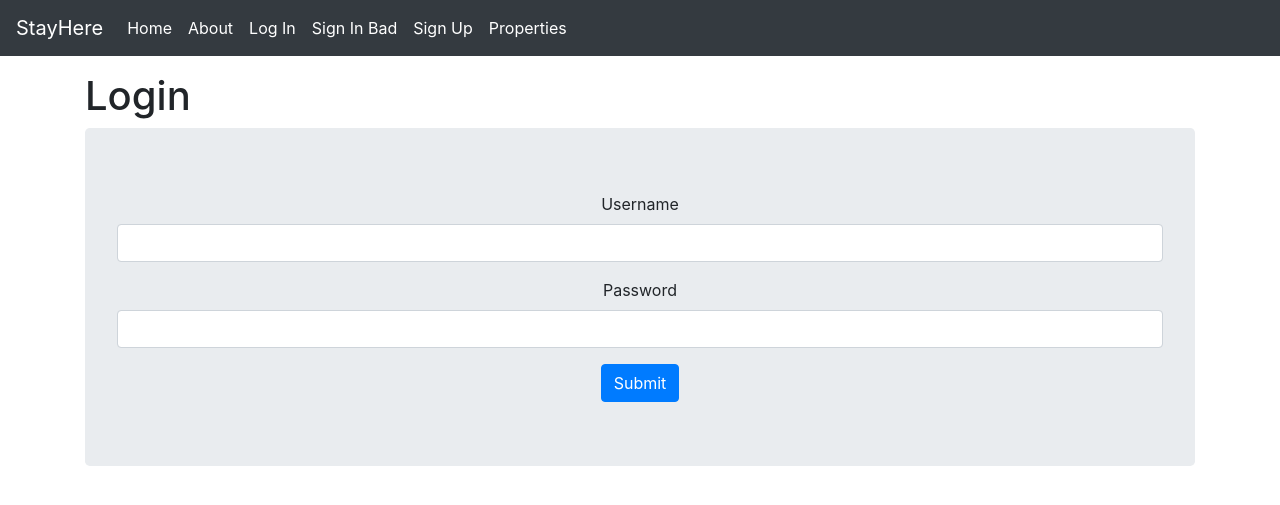
After one commit to SamanAttar/StayHere, a Flask app: page /login in a window 1280 px wide. The commit adds this page. Shown: the top 505 px of the page. Run offline with Flask 2, Linux system fonts and the light colour scheme; some libraries are stand-ins or nearby versions.

Commit message:
Reformatted LoginPage and reroute user

```diff
--- a/app.py
+++ b/app.py
@@ -56,7 +56,7 @@ def property(id):
     return render_template('property.html', id=id)
 
 # User login
-@app.route('/signin', methods=['GET', 'POST'])
+@app.route('/login', methods=['GET', 'POST'])
 def login():
     if request.method == 'POST':
         # Get Form Fields
@@ -84,16 +84,17 @@ def login():
                 return redirect(url_for('dashboard'))
             else:
                 error = 'Invalid login'
-                return render_template('signin.html', error=error)
+                return render_template('login.html', error=error)
             # Close connection
             cur.close()
         else:
             error = 'Username not found'
-            return render_template('signin.html', error=error)
+            return render_template('login.html', error=error)
 
-    return render_template('signin.html')
+    return render_template('login.html')
 
 @app.route('/logout')
+@is_logged_in
 def logout():
     session.clear()
     # flash('You are now logged out', 'success') TODO: this doesnt work
@@ -123,7 +124,7 @@ def signup():
         flash('You are now registered!', 'success')
         cur.close()
         #con.close()
-        return redirect(url_for('signin'))
+        return redirect(url_for('login'))
     return render_template('signup.html', form = form)
 
 @app.route('/propertySearch', methods = ['POST'])
--- a/templates/includes/_navbar.html
+++ b/templates/includes/_navbar.html
@@ -15,14 +15,14 @@
 
          {% if session.logged_in %}
            <li class="nav-item active">
-             <a class="nav-link" href="/dashboard">Logout</a>
+             <a class="nav-link" href="/dashboard">Dashboard</a>
            </li>
            <li class="nav-item active">
              <a class="nav-link" href="/logout">Logout</a>
            </li>
          {% else %}
            <li class="nav-item active">
-             <a class="nav-link" href="/signin">Sign In</a>
+             <a class="nav-link" href="/login">Log In</a>
            </li>
          {%  endif %}
          <li class="nav-item active">
--- /dev/null
+++ b/templates/login.html
@@ -0,0 +1,19 @@
+{% extends 'layout.html' %}
+
+{% block body %}
+  <br> <br> <br> <!-- TODO: fix with CSS -->
+  <h1>Login</h1>
+  <div class="jumbotron text-center">
+  <form action="" method="POST">
+    <div class="form-group">
+      <label>Username</label>
+      <input type="text" name="username" class="form-control" value={{request.form.username}}>
+    </div>
+    <div class="form-group">
+      <label>Password</label>
+      <input type="password" name="password" class="form-control" value={{request.form.password}}>
+    </div>
+    <button type="submit" class="btn btn-primary">Submit</button>
+  </form>
+</div>
+{% endblock %}
--- a/templates/logout.html
+++ b/templates/logout.html
@@ -3,6 +3,5 @@
 {% block body %}
   <div class="jumbotron text-center">
     <h1> You are now logged out </h1>
-
   <div>
 {% endblock %}
```
Also changed, not shown: templates/signin.html (deleted, +0 -45 lines).
